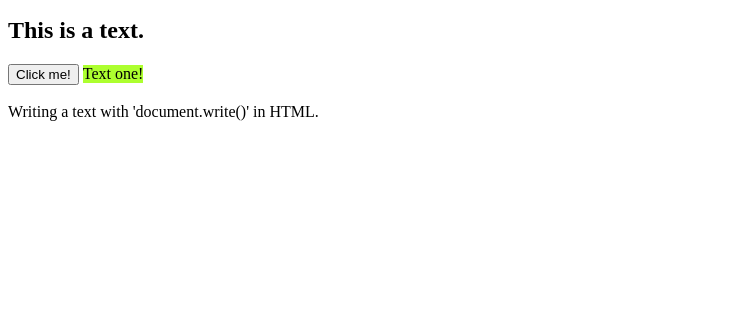
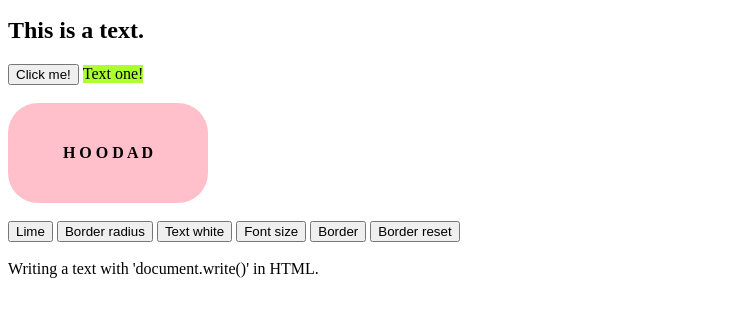
Before and after one commit to hoodaddeveloper/JavaScript-Sandbox, a plain HTML site: page Bahrami-Tutorials/t-1.html in a window 1280 px wide. Shown: the part 110-426 px from the top of the page, without its empty margins (0-740 px from the left). Drawn offline with Linux system fonts and the light colour scheme.

Commit message:
learned how to change css styles with js

```diff
--- a/Bahrami-Tutorials/t-1.html
+++ b/Bahrami-Tutorials/t-1.html
@@ -5,6 +5,17 @@
   <meta charset="UTF-8">
   <meta name="viewport" content="width=device-width, initial-scale=1.0">
   <title>Tutorial 1</title>
+  <style>
+    #demo3 {
+      width: 200px;
+      height: 100px;
+      line-height: 100px;
+      background: pink;
+      text-align: center;
+      font-weight: bolder;
+      border-radius: 30px;
+    }
+  </style>
 </head>
 
 <body>
@@ -16,6 +27,15 @@
     onclick="document.getElementById('demo2').innerHTML = 'Text two!'">Text
     one!</div>
   <br><br>
+  <div id="demo3">H O O D A D</div>
+  <br>
+  <button onclick="document.getElementById('demo3').style.backgroundColor = 'lime'">Lime</button>
+  <button onclick="document.getElementById('demo3').style.borderRadius = '10px'">Border radius</button>
+  <button onclick="document.getElementById('demo3').style.color = 'white'">Text white</button>
+  <button onclick="document.getElementById('demo3').style.fontSize = '25px'">Font size</button>
+  <button onclick="document.getElementById('demo3').style.border = '4px dashed blue'">Border</button>
+  <button onclick="document.getElementById('demo3').style.border = 'none'">Border reset</button>
+  <br><br>
   <!-- JavaScript codes -->
   <script>
     /* Get 'hoodad' element by it`s 'id' */
@@ -23,7 +43,7 @@
     /* Writing a text with document.write() */
     document.write("Writing a text with 'document.write()' in HTML.");
     /* Showing an "alert" */
-    window.alert("This is an JS alert!");
+    /* window.alert("This is an JS alert!"); */
     /* SHowing in console */
     console.log("This is a console.log")
     /* Get element by it`s 'id' */
```
